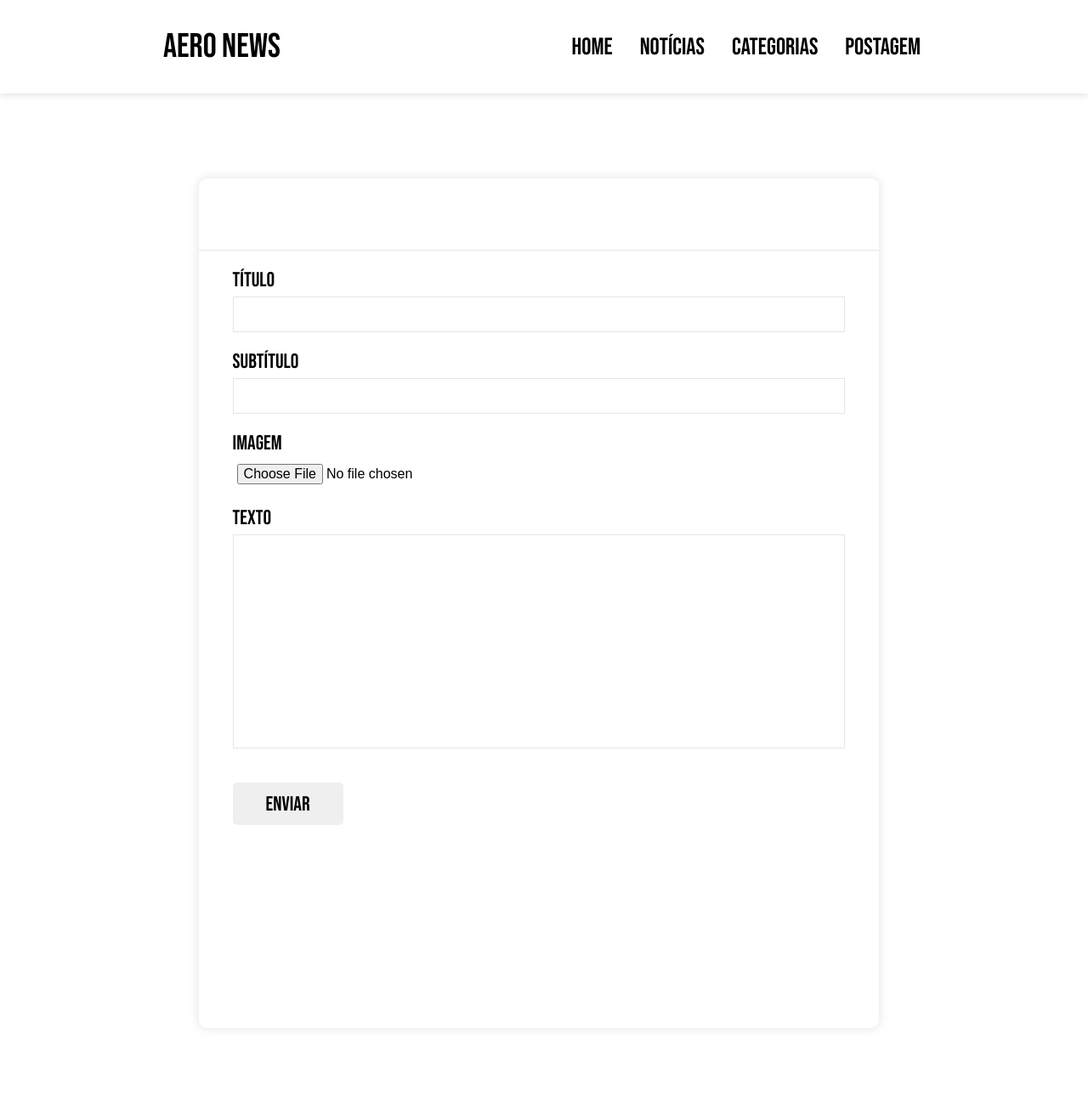
After one commit to Kriytkall/AeroNews, a PHP site: page /php/criarNoticia.php in a window 1280 px wide. The commit adds this page. Shown: the whole page at 85% size. Run offline with PHP 8.4, Linux system fonts and the light colour scheme; some libraries are stand-ins or nearby versions.

Commit message:
Add files via upload

```diff
--- a/css/style.css
+++ b/css/style.css
@@ -302,3 +302,82 @@ article p{
     margin: 10px 0px 10px 0px;
     line-height: 1.5;
 }
+
+
+/* TELA DE CRIAÇÃO */
+
+.centralizar-form{
+    width: 99vw;
+    display: flex;
+    align-items: center;
+    justify-content: center;
+}
+
+.contain-form{
+    margin: 100px;
+    border-radius: 10px;
+    width: 800px;
+    height: 1000px;
+    box-shadow: 0 0 12px 1px rgba(0, 0, 0, 0.1);
+
+}
+
+.cabecalho{
+    width: 100%;
+    height: 85px;
+    border-bottom: 1px solid rgba(0, 0, 0, 0.1);
+}
+
+.contain-form2{
+    width: 100%;
+    display: flex;
+    align-items: center;
+    justify-content: center;
+    flex-direction: column;
+}
+
+.contain-form3{
+    width: 90%;
+}
+
+.campo{
+    display: flex;
+    flex-direction: column;
+    margin: 20px 0px 20px 0px;
+}
+
+.campo label{
+    font-family: 'Oswald';
+    font-size: 24px;
+    margin-bottom: 5px;
+}
+
+.campo input{
+    height: 30px;
+    border: 1px solid rgba(0, 0, 0, 0.1);
+    font-size: 16px;
+    padding: 20px 9px;
+}
+
+.campo input[type="file"] {
+    height: auto;
+    border: none;
+    padding: 5px;
+}
+
+textarea {
+    resize: none;
+    border: 1px solid rgba(0, 0, 0, 0.1);
+    padding: 20px;
+    font-size: 18px;
+}
+
+.botao-enviar{
+    width: 130px;
+    height: 50px;
+    border: none;
+    font-family: 'Oswald';
+    font-size: 24px;
+    border-radius: 5px;
+    margin-top: 20px;
+}
--- a/js/storage.js
+++ b/js/storage.js
@@ -44,7 +44,7 @@ const firebaseConfig = {
         formData.append('noticia', noticia);
 
 
-        return fetch('salvar_noticia.php', {
+        return fetch('conectarBanco.php', {
           method: 'POST',
           body: formData
         });
@@ -56,9 +56,6 @@ const firebaseConfig = {
           throw new Error('Erro ao salvar notícia.');
         }
       })
-      .then((message) => {
-        document.querySelector("#resultado").innerHTML = message;
-      })
       .catch((error) => {
         console.error("Erro:", error);
       });
--- /dev/null
+++ b/php/criarNoticia.php
@@ -0,0 +1,57 @@
+<!DOCTYPE html>
+<html lang="en">
+<head>
+    <meta charset="UTF-8">
+    <meta name="viewport" content="width=device-width, initial-scale=1.0">
+    <link rel="stylesheet" href="../css/style.css">
+    <link rel="stylesheet" href="https://fonts.googleapis.com/css2?family=Material+Symbols+Outlined:opsz,wght,FILL,GRAD@20..48,100..700,0..1,-50..200" />
+    <title>Document</title>
+</head>
+<body>
+    <nav>
+        <p>AERO NEWS</p>
+        <ul>
+            <li><a href="../pages/index.html">HOME</a></li>
+            <li><a href="listarNoticia.php">NOTÍCIAS</a></li>
+            <li><a href="">CATEGORIAS</a></li>
+            <li><a href="criarNoticia.php">POSTAGEM</a></li>
+        </ul>
+    </nav>
+    <section class="centralizar-form">
+        <div class="contain-form">
+            <div class="cabecalho"></div>
+                <div class="contain-form2">
+                    <div class="contain-form3">
+                        <form id="formNoticia" onsubmit="enviarFormulario(event)" enctype="multipart/form-data">
+                            <div class="campo">
+                                <label for="titulo">Título</label>
+                                <input type="text" id="titulo" name="titulo" required>
+                            </div>
+
+                            <div class="campo">
+                                <label for="subtitulo">Subtítulo</label>
+                                <input type="text" id="subtitulo" name="subtitulo" required>
+                            </div>
+
+                            <div class="campo">
+                                <label for="imagem">Imagem</label>
+                                <input type="file" id="imagem">
+                            </div>
+
+                            <div class="campo">
+                                <label for="texto">Texto</label>
+                                <textarea name="noticia" id="noticia" rows="10" cols="50"></textarea>
+                            </div>
+
+                            <input class="botao-enviar" type="submit" value="Enviar">
+                        </form>
+                    </div>
+                </div>
+            </div>
+        </div>
+    </section>
+    <script src="../js/resetForm.js"></script>
+    <script src="https://www.gstatic.com/firebasejs/8.10.0/firebase.js"></script>
+    <script src="../js/storage.js"></script>
+</body>
+</html>
```
Also changed, not shown: pages/index.html (added, +106 -0 lines), pages/noticia-principal.html (added, +45 -0 lines), php/conectarBanco.php (added, +84 -0 lines), php/criarTabelas.php (added, +38 -0 lines), php/lerNoticia.php (added, +56 -0 lines), php/listarNoticia.php (added, +44 -0 lines), js/resetForm.js (added).
